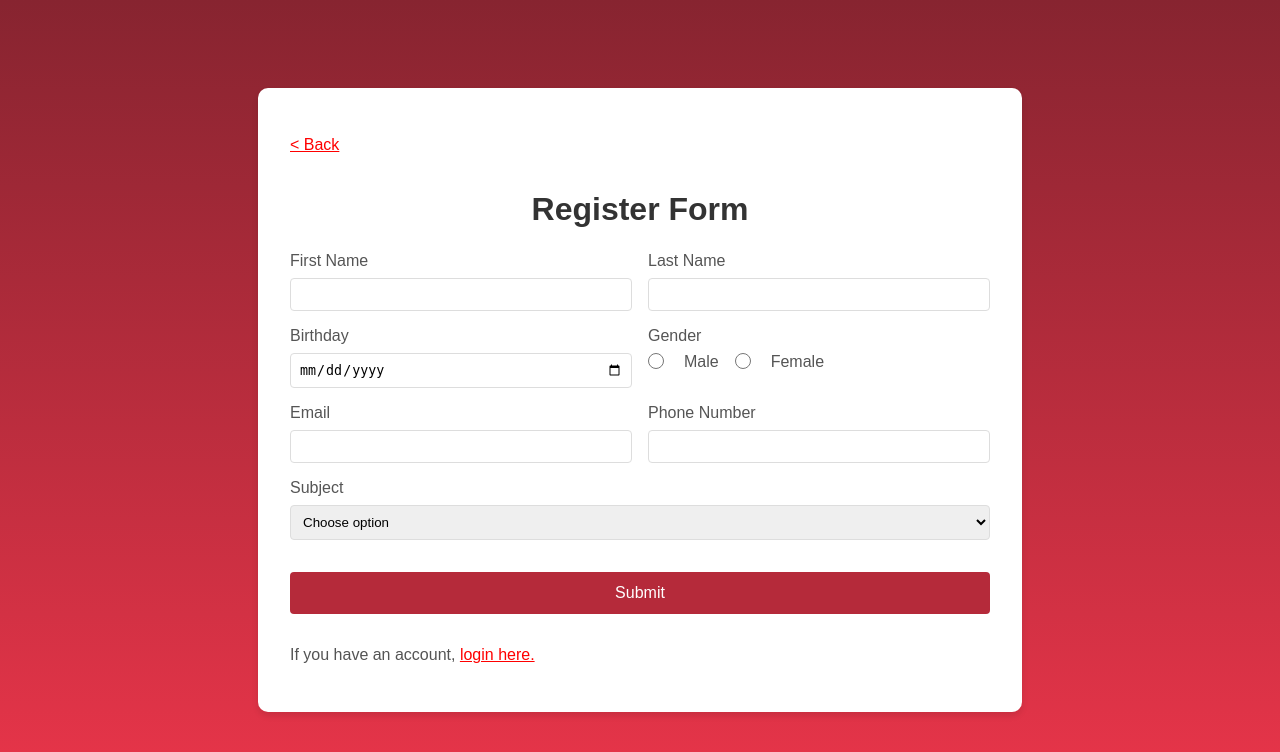
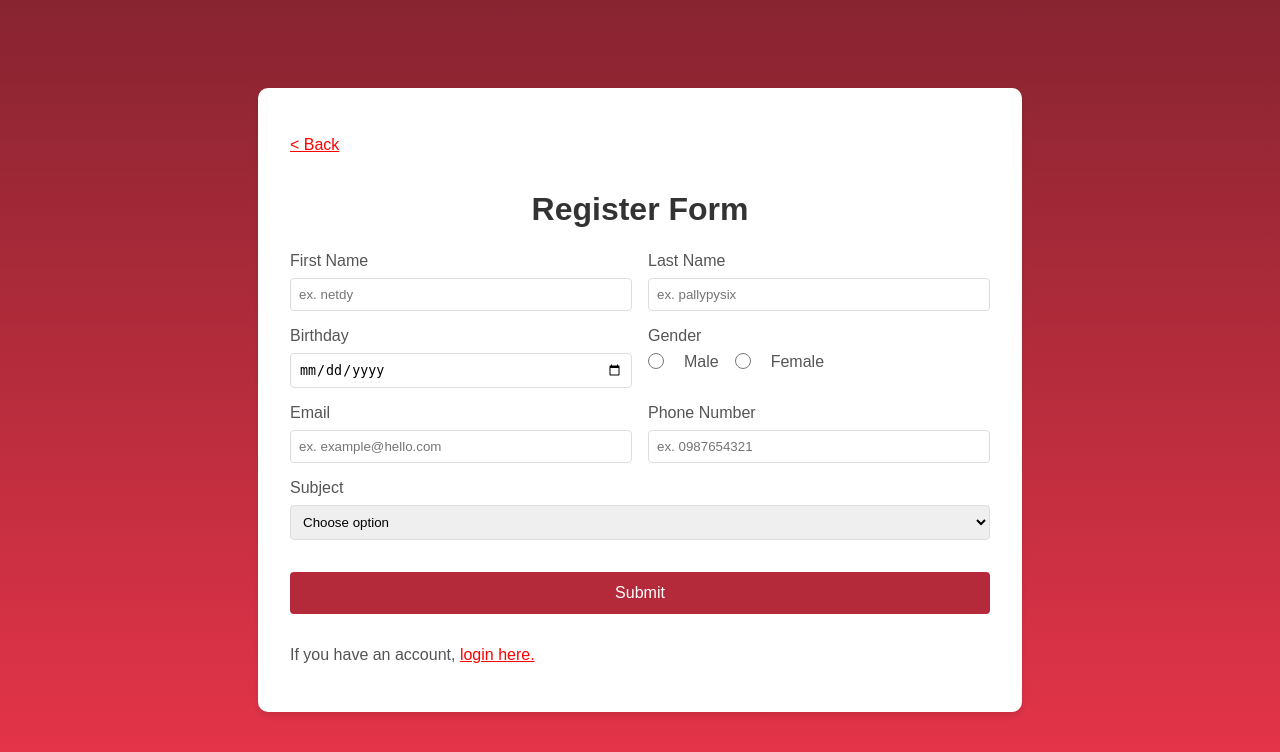
Before and after one commit to netdy/railsByNetdy, a Rails app: page /registration in a window 1280 px wide. Shown: the top 752 px of the page. Run offline with Rails 7, Linux system fonts and the light colour scheme; some libraries are stand-ins or nearby versions.

Commit message:
add : placeholder for regis page

```diff
--- a/app/views/login/index.html.erb
+++ b/app/views/login/index.html.erb
@@ -15,6 +15,7 @@
       <%= form.label :PhoneNumber, "Password" %>
       <%= form.password_field :PhoneNumber, name: 'login[PhoneNumber]', required: true  %>
     </div>
+    <h6 style="margin:0; color:#626262;">* If you login first time, please enter your phone number. </h6>
 
     <div class="form-group full-width">
       <%= form.submit "Login" %>
--- a/app/views/registration/index.html.erb
+++ b/app/views/registration/index.html.erb
@@ -14,12 +14,12 @@
 
         <div class="form-group">
             <%= form.label :FirstName, "First Name" %>
-            <%= form.text_field :FirstName, name: 'user_info[FirstName]', required: true, maxlength: 30 %>
+            <%= form.text_field :FirstName, name: 'user_info[FirstName]', required: true, maxlength: 30, placeholder: "ex. netdy" %>
         </div>
 
         <div class="form-group">
             <%= form.label :LastName, "Last Name" %>
-            <%= form.text_field :LastName, name: 'user_info[LastName]', required: true, maxlength: 30 %>
+            <%= form.text_field :LastName, name: 'user_info[LastName]', required: true, maxlength: 30, placeholder: "ex. pallypysix"%>
         </div>
 
         <div class="form-group">
@@ -40,12 +40,12 @@
 
         <div class="form-group">
             <%= form.label :Email %>
-            <%= form.email_field :Email, name: 'user_info[Email]', required: true %>
+            <%= form.email_field :Email, name: 'user_info[Email]', required: true , placeholder: "ex. example@hello.com"%>
         </div>
 
         <div class="form-group">
             <%= form.label :PhoneNumber, "Phone Number" %>
-            <%= form.telephone_field :PhoneNumber, name: 'user_info[PhoneNumber]', required: true,
+            <%= form.telephone_field :PhoneNumber, name: 'user_info[PhoneNumber]', required: true, placeholder: "ex. 0987654321",
                                      pattern: '0\d{9}', title: 'Phone number must be 10 digits and start with 0' %>
         </div>
 
```
